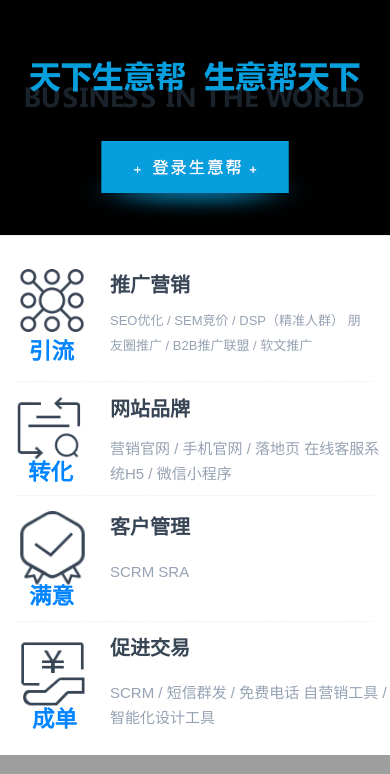
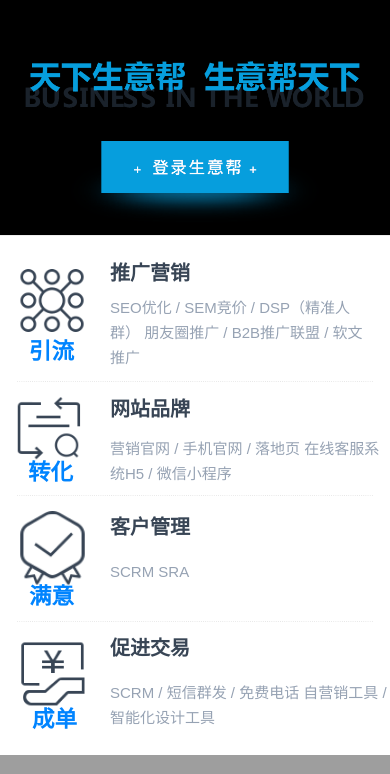
Before and after one commit to huaBai-M/XR_new1, a plain HTML site: page index.html in a window 390 px wide. Shown: the part 70-844 px from the top of the page. Drawn offline with Linux system fonts and the light colour scheme; grey boxes are pictures that could not be loaded.

Commit message:
Update style.css

```diff
--- a/css/style.css
+++ b/css/style.css
@@ -1009,13 +1009,13 @@
     }
     .step .yinliu .text_right {
         left: 25%;
-        top:1.1rem;
+        top:0.6rem;
         font-size:0.8rem;
         width:75%;
     }
     .step .yinliu .text_right p:last-child {
-        width: 87%;
-        font-size: 0.52rem;
+        width: 88%;
+        font-size: 0.6rem;
         line-height: 1rem;
         margin-right:1%;
 
```
